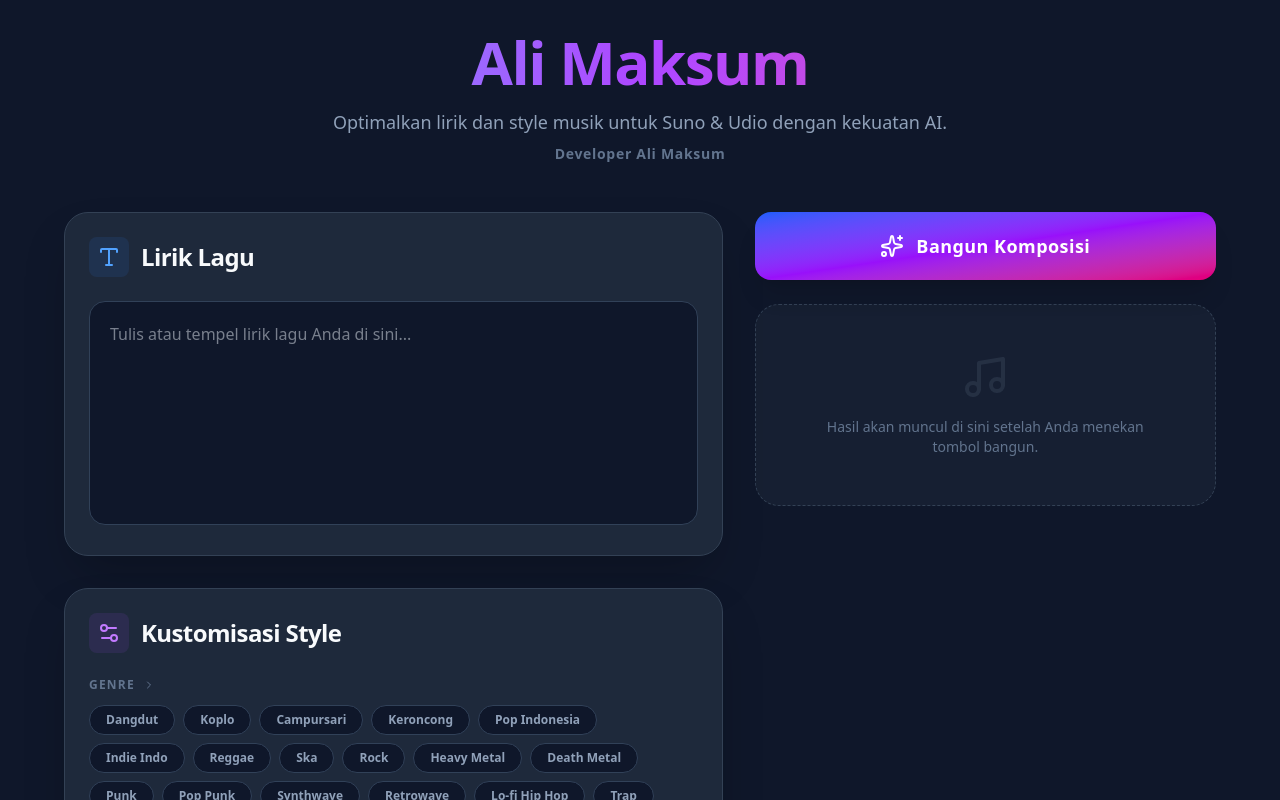
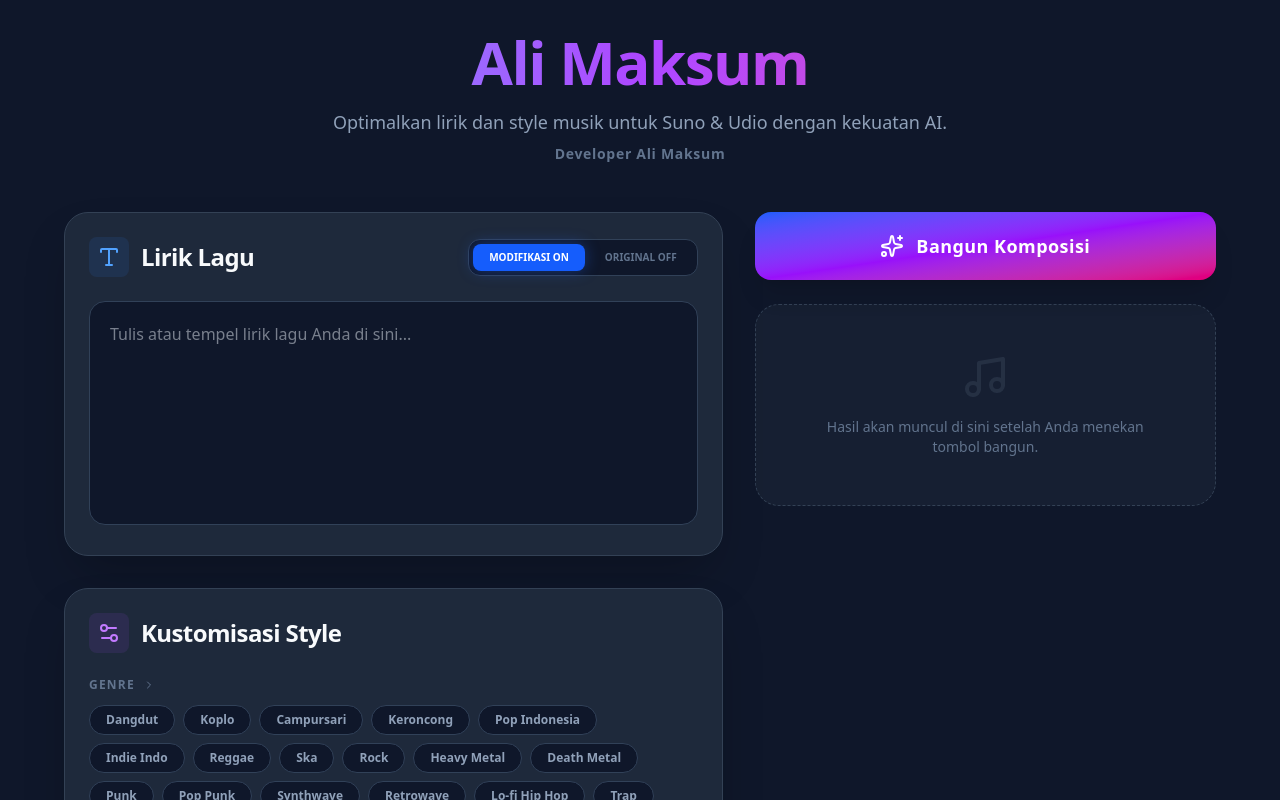
Before and after one commit to alimaksum8/Style-Musik-Ali-Maksum, a React (Vite) app: page / in a window 1280 px wide. Shown: the top 800 px of the page. Built offline with nearby package versions, Linux system fonts and the light colour scheme.

Commit message:
feat(app): Add lyric modification toggle
Introduces a toggle to control whether the AI modifies input lyrics or keeps them original. This provides users more control over the output and ensures the AI adheres to specific instructions when not modifying lyrics.

```diff
--- a/src/App.tsx
+++ b/src/App.tsx
@@ -76,6 +76,7 @@ interface GeneratedResult {
 
 export default function App() {
   const [lyrics, setLyrics] = useState('');
+  const [modifyLyrics, setModifyLyrics] = useState(true);
   const [selectedOptions, setSelectedOptions] = useState<Record<string, string[]>>({
     genres: [],
     intros: [],
@@ -131,11 +132,13 @@ export default function App() {
       1. "style": Prompt teknik musik Suno/Udio (Inggris).
       2. "formattedLyrics": Lirik dengan tag struktur [Verse], [Chorus], dll.
 
-      ATURAN MODIFIKASI LIRIK:
+      ${modifyLyrics ? `ATURAN MODIFIKASI LIRIK:
       - Jika satu baris terdiri dari 1 kata: JANGAN diubah.
       - Jika satu baris terdiri dari 3 atau 4 kata: Ubah 1 kata yang sesuai dan senada.
       - Jika satu baris terdiri dari 4 kata atau lebih: Ubah 2 kata yang sesuai dan senada.
-      - Pastikan lirik tetap puitis dan mengalir dengan baik.`;
+      - Pastikan lirik tetap puitis dan mengalir dengan baik.` : `ATURAN LIRIK:
+      - JANGAN mengubah kata-kata dalam lirik. Biarkan lirik tetap original sesuai input user.
+      - Anda hanya diperbolehkan menambahkan tag struktur seperti [Verse], [Chorus], [Bridge], dll.`}`;
 
       const userPrompt = `Lirik: "${lyrics}".
       Genre: ${selectedOptions.genres.join(', ')}.
@@ -212,11 +215,36 @@ export default function App() {
           <div className="lg:col-span-7 space-y-8">
             {/* Lyrics Input */}
             <section className="bg-[#1e293b] border border-[#334155] p-6 rounded-3xl shadow-2xl">
-              <div className="flex items-center gap-3 mb-6">
-                <div className="p-2 bg-blue-500/10 rounded-lg">
-                  <TypeIcon className="w-6 h-6 text-blue-400" />
+              <div className="flex items-center justify-between gap-3 mb-6">
+                <div className="flex items-center gap-3">
+                  <div className="p-2 bg-blue-500/10 rounded-lg">
+                    <TypeIcon className="w-6 h-6 text-blue-400" />
+                  </div>
+                  <h2 className="text-2xl font-bold tracking-tight">Lirik Lagu</h2>
                 </div>
-                <h2 className="text-2xl font-bold tracking-tight">Lirik Lagu</h2>
+
+                <div className="flex items-center gap-1 bg-[#0f172a] p-1 rounded-xl border border-slate-700">
+                  <button
+                    onClick={() => setModifyLyrics(true)}
+                    className={`px-4 py-1.5 rounded-lg text-[10px] font-black transition-all ${
+                      modifyLyrics
+                        ? "bg-blue-600 text-white shadow-[0_0_15px_rgba(37,99,235,0.4)]"
+                        : "text-slate-500 hover:text-slate-300"
+                    }`}
+                  >
+                    MODIFIKASI ON
+                  </button>
+                  <button
+                    onClick={() => setModifyLyrics(false)}
+                    className={`px-4 py-1.5 rounded-lg text-[10px] font-black transition-all ${
+                      !modifyLyrics
+                        ? "bg-red-600 text-white shadow-[0_0_15px_rgba(220,38,38,0.4)]"
+                        : "text-slate-500 hover:text-slate-300"
+                    }`}
+                  >
+                    ORIGINAL OFF
+                  </button>
+                </div>
               </div>
               <textarea
                 value={lyrics}
```
